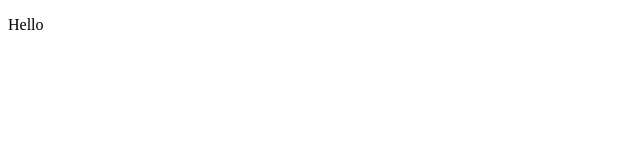
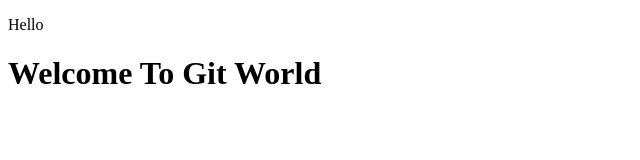
Before and after one commit to SaakshiKatkar/Remote, a plain HTML site: page index.html in a window 1280 px wide. Shown: the whole page, without its empty margins (0-640 px from the left). Drawn offline with Linux system fonts and the light colour scheme.

Commit message:
headline

```diff
--- a/index.html
+++ b/index.html
@@ -7,5 +7,6 @@
 </head>
 <body>
     <p>Hello</p>
+    <h1>Welcome To Git World</h1>
 </body>
 </html>
```
